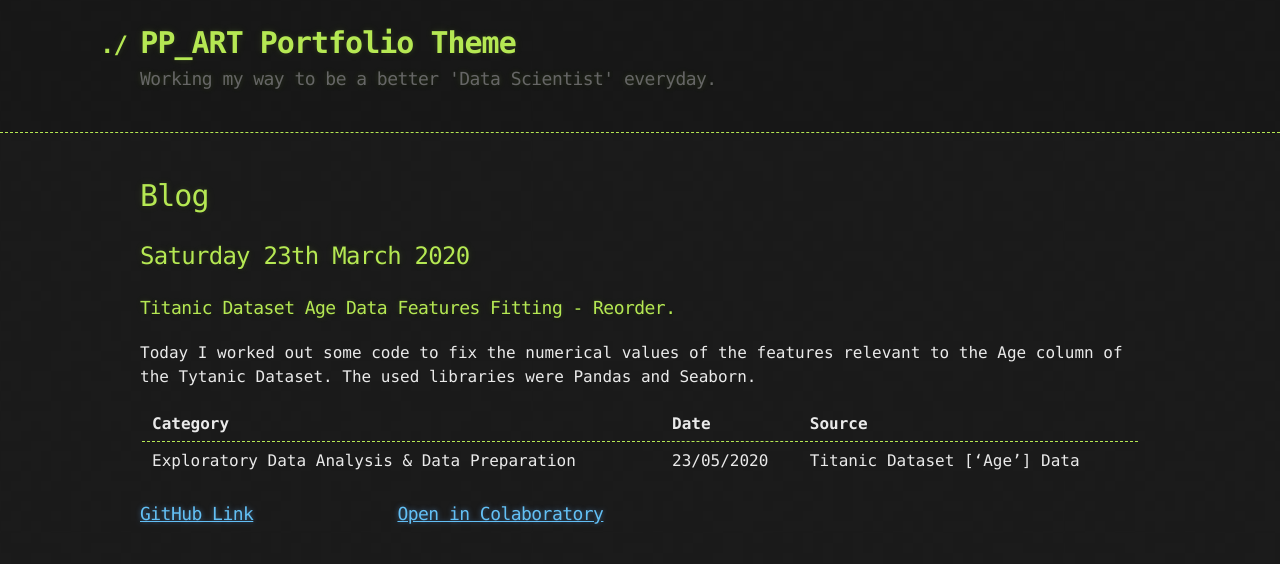
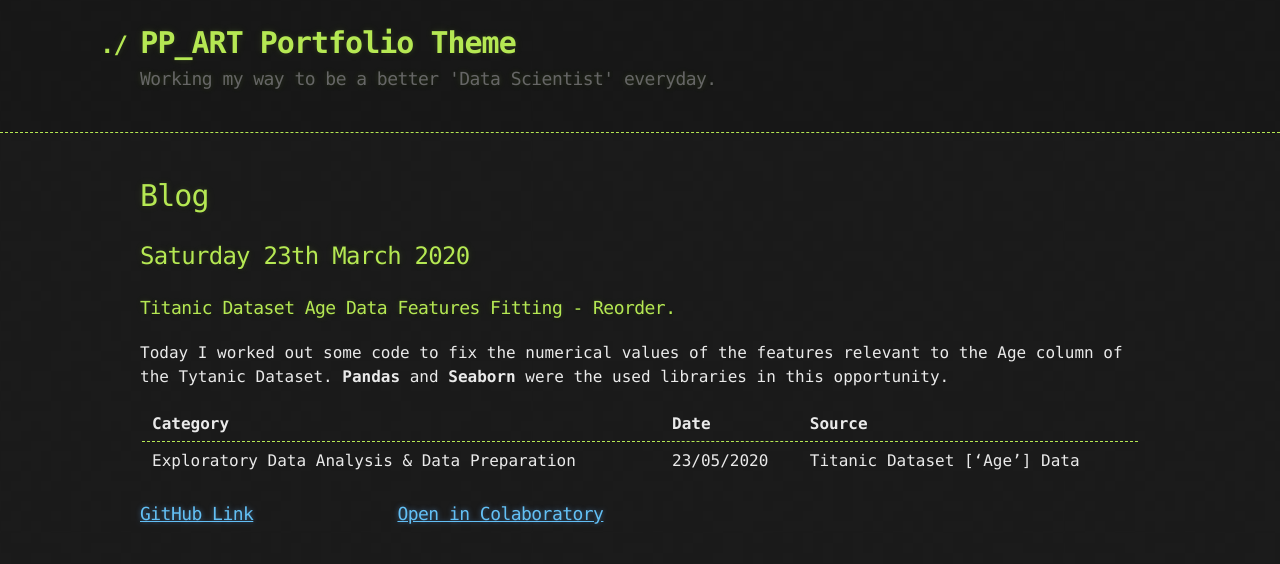
Before and after one commit to PaulB86UK/PP_ART, a Jekyll site: the page built from docs/Blog.md, in a window 1280 px wide. Shown: the top 564 px of the page. Built offline with Jekyll 4.4.1, drawn with Linux system fonts in a browser that asks for light colours; our own code applies the rules of GitHub Pages for plain Markdown files.

Commit message:
Update Blog.md

```diff
--- a/docs/Blog.md
+++ b/docs/Blog.md
@@ -7,7 +7,7 @@ permalink: /Blog/
 ## Saturday 23th March 2020
 ### Titanic Dataset Age Data Features Fitting - Reorder.
 
-Today I worked out some code to fix the numerical values of the features relevant to the Age column of the Tytanic Dataset. The used libraries were Pandas and Seaborn.
+Today I worked out some code to fix the numerical values of the features relevant to the Age column of the Tytanic Dataset. **Pandas** and **Seaborn** were the used libraries in this opportunity.
 
 |                   Category                   |    Date   |            Source            |
 |:---------------------------------------------|:----------|:-----------------------------|
```
